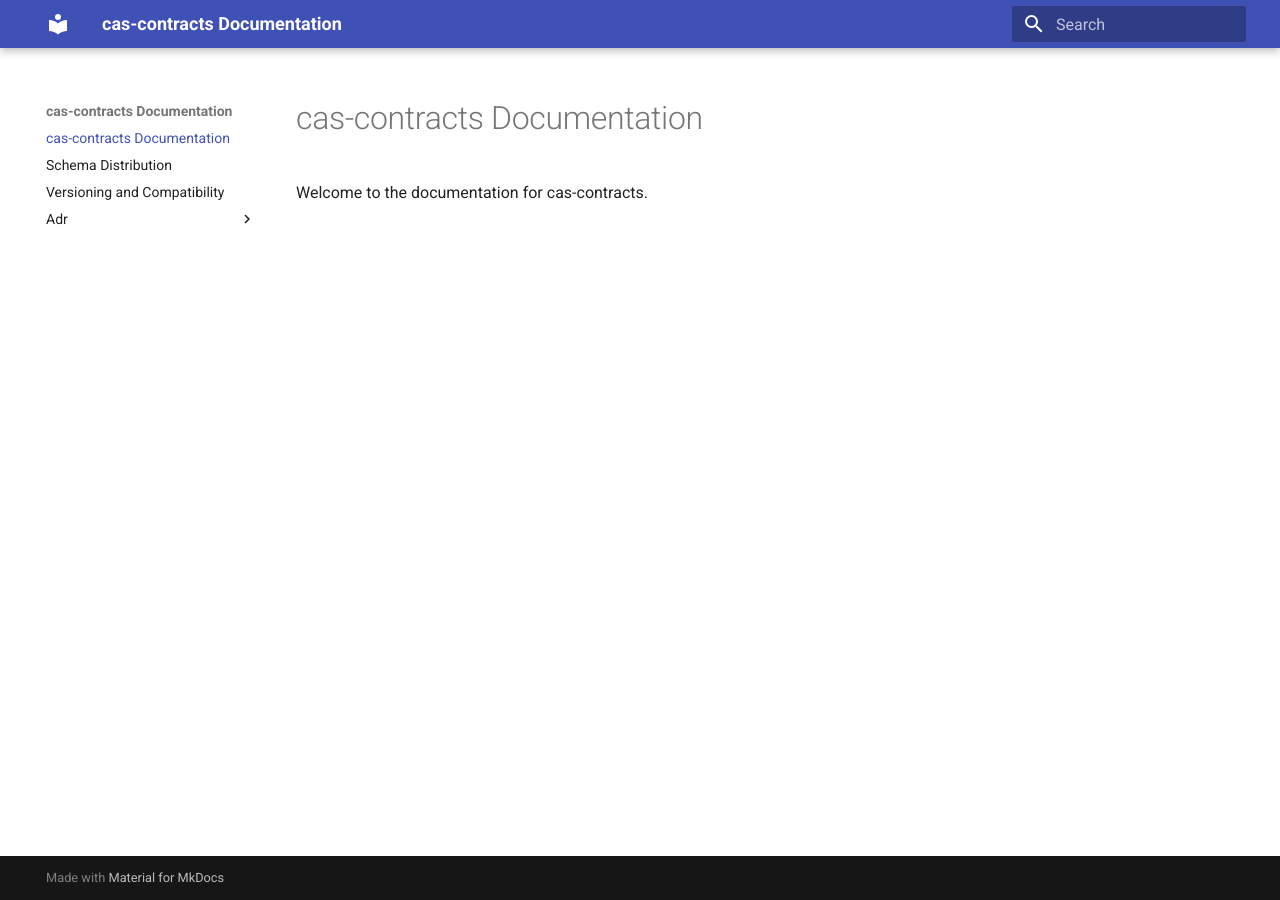
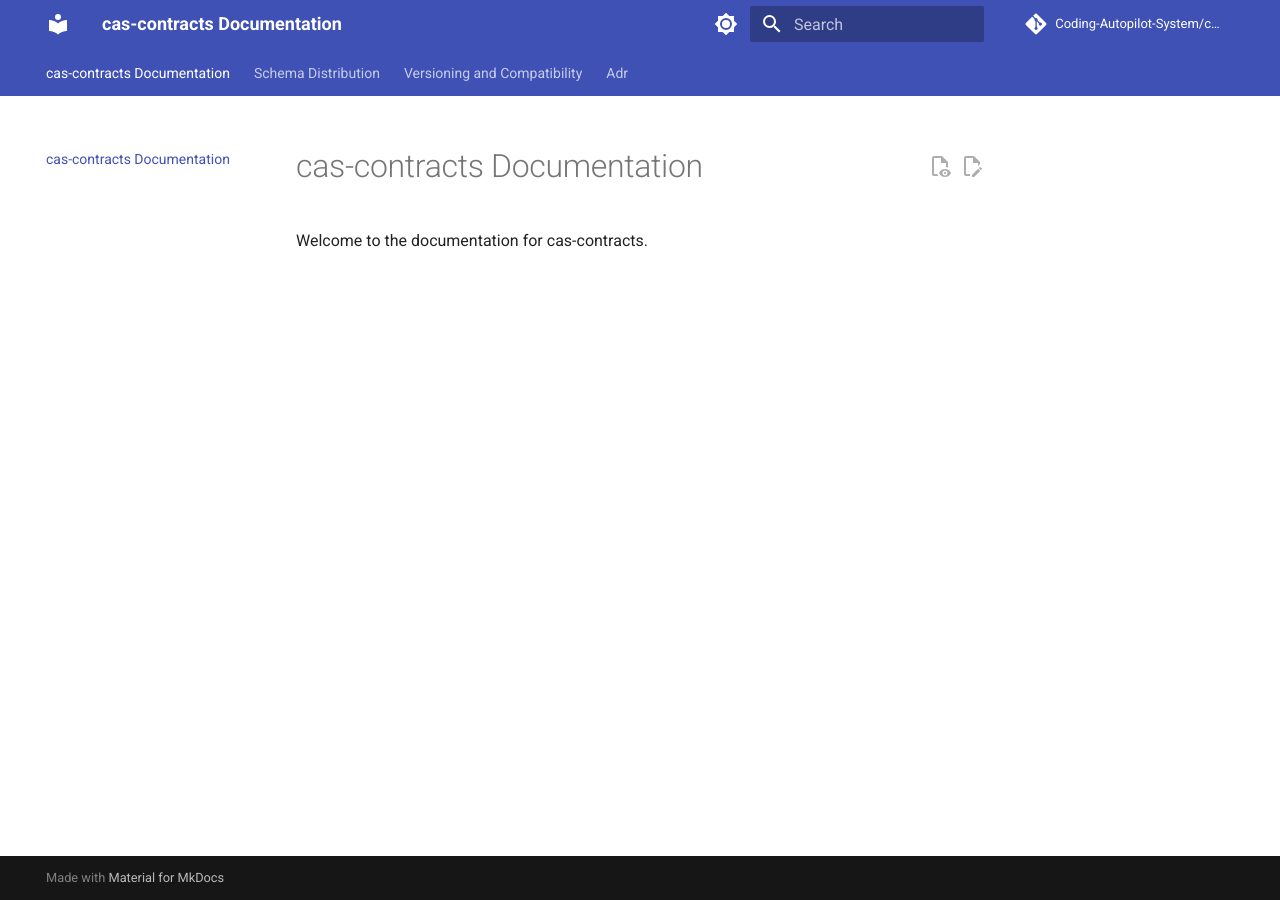
Before and after one commit to Coding-Autopilot-System/cas-contracts, an MkDocs documentation site: the page built from docs/index.md, in a window 1280 px wide. Built offline with MkDocs 1.6.1 and Material for MkDocs 9.7.7, drawn with Linux system fonts in a browser that asks for light colours; comment, search, counter and statistics services are not loaded.

Commit message:
gsd:quick ui: inject elite mkdocs material configuration

```diff
--- a/mkdocs.yml
+++ b/mkdocs.yml
@@ -1,3 +1,61 @@
 site_name: cas-contracts Documentation
+site_description: Autonomous GitHub workflow engine for the Coding Autopilot System.
+site_url: https://Coding-Autopilot-System.github.io/gsd-orchestrator/
+
 theme:
   name: material
+  font:
+    text: Roboto
+    code: Roboto Mono
+  palette:
+    # Palette toggle for light mode
+    - media: "(prefers-color-scheme: light)"
+      scheme: default
+      primary: indigo
+      accent: blue
+      toggle:
+        icon: material/brightness-7
+        name: Switch to dark mode
+    # Palette toggle for dark mode
+    - media: "(prefers-color-scheme: dark)"
+      scheme: slate
+      primary: indigo
+      accent: blue
+      toggle:
+        icon: material/brightness-4
+        name: Switch to light mode
+  features:
+    - navigation.tabs
+    - navigation.sections
+    - navigation.top
+    - navigation.indexes
+    - search.suggest
+    - search.highlight
+    - search.share
+    - content.code.copy
+    - content.action.edit
+    - content.action.view
+
+repo_name: Coding-Autopilot-System/cas-contracts
+repo_url: https://github.com/Coding-Autopilot-System/cas-contracts
+edit_uri: edit/main/docs/
+
+markdown_extensions:
+  - pymdownx.highlight:
+      anchor_linenums: true
+      line_spans: __span
+      pygments_lang_class: true
+  - pymdownx.inlinehilite
+  - pymdownx.snippets
+  - pymdownx.superfences:
+      custom_fences:
+        - name: mermaid
+          class: mermaid
+          format: !!python/name:pymdownx.superfences.fence_code_format
+  - admonition
+  - pymdownx.details
+  - pymdownx.tasklist:
+      custom_checkbox: true
+
+plugins:
+  - search
```
